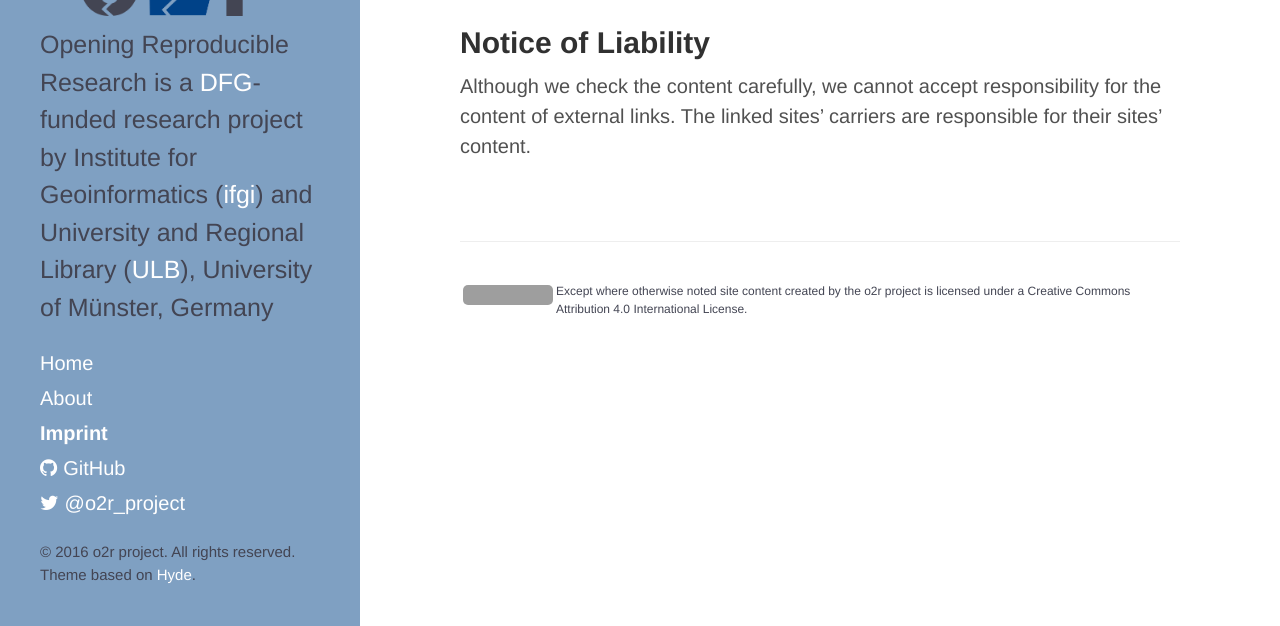
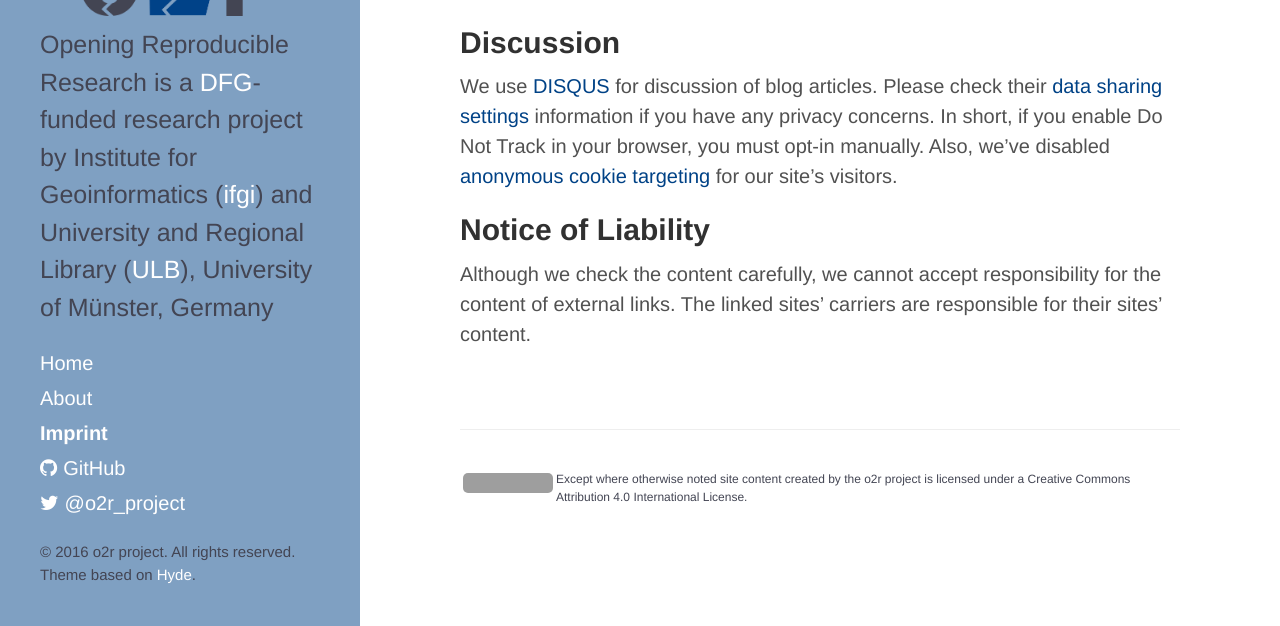
Before and after one commit to o2r-project/o2r-project.github.io, a Jekyll site: the page built from imprint.md, in a window 1280 px wide and 1400 px high, scrolled down 263 px, cut to the strip 774-1400 px from the top of the window. Built offline with Jekyll 4.4.1, drawn with Linux system fonts in a browser that asks for light colours; nearby versions of some CDN libraries; comment, search, counter and statistics services are not loaded; grey boxes are pictures that could not be loaded.

Commit message:
Add commenting feature for posts

```diff
--- a/_layouts/post.html
+++ b/_layouts/post.html
@@ -7,6 +7,8 @@ layout: default
   <span class="post-date">{{ page.date | date_to_string }}</span>
   {{ content }}
 </div>
+
+{% include comments.html %}
 
 <div class="related">
   <h2>Related Posts</h2>
--- a/imprint.md
+++ b/imprint.md
@@ -28,9 +28,14 @@ Email: c.kray@uni-muenster.de
 
 ## Site visitor tracking
 
-We use our own [Piwik]() server to collect anonymous user statistics in a configuration that is [conform with German privacy laws](https://www.datenschutzzentrum.de/uploads/projekte/verbraucherdatenschutz/20110315-webanalyse-piwik.pdf). If you do not want to be tracked, please use the option below.
+We use our own [Piwik](https://piwik.org/) server to collect anonymous user statistics in a configuration that is [conform with German privacy laws](https://www.datenschutzzentrum.de/uploads/projekte/verbraucherdatenschutz/20110315-webanalyse-piwik.pdf). If you do not want to be tracked, please use the option below.
 
 <iframe frameborder="no" width="600px" height="200px" src="http://o2r.uni-muenster.de/piwik/index.php?module=CoreAdminHome&action=optOut"></iframe>
+
+
+## Discussion
+
+We use [DISQUS](http://disqus.com/) for discussion of blog articles. Please check their [data sharing settings](https://help.disqus.com/customer/portal/articles/1657951) information if you have any privacy concerns. In short, if you enable Do Not Track in your browser, you must opt-in manually. Also, we've disabled [anonymous cookie targeting](https://help.disqus.com/customer/portal/articles/1657951-ad-training-settings) for our site's visitors.
 
 
 ## Notice of Liability
--- a/public/css/o2r.css
+++ b/public/css/o2r.css
@@ -32,3 +32,8 @@ img.center {
     border-top: 1px solid #eee;
     color: rgba(67,69,83,1);
 }
+
+.comments_disabled {
+    font-style: italic;
+    color: rgba(67,69,83,1);
+}
```
Also changed, not shown: _posts/2016-04-21-first-survey.md (+1 -0 lines), README.md, public/images/daspos-daniel.jpg (added).
